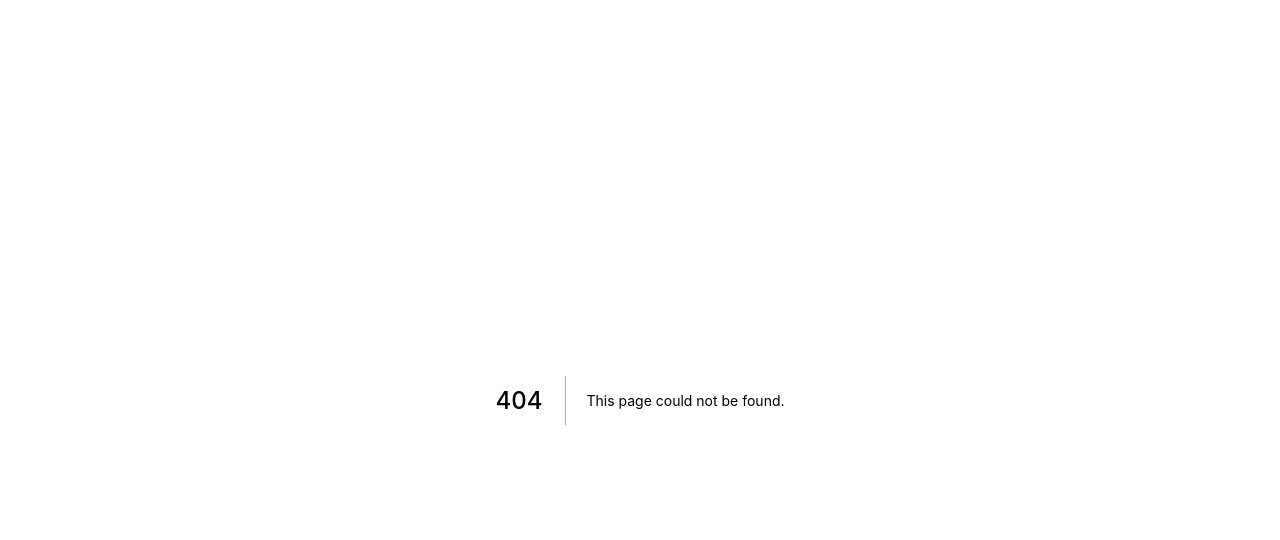
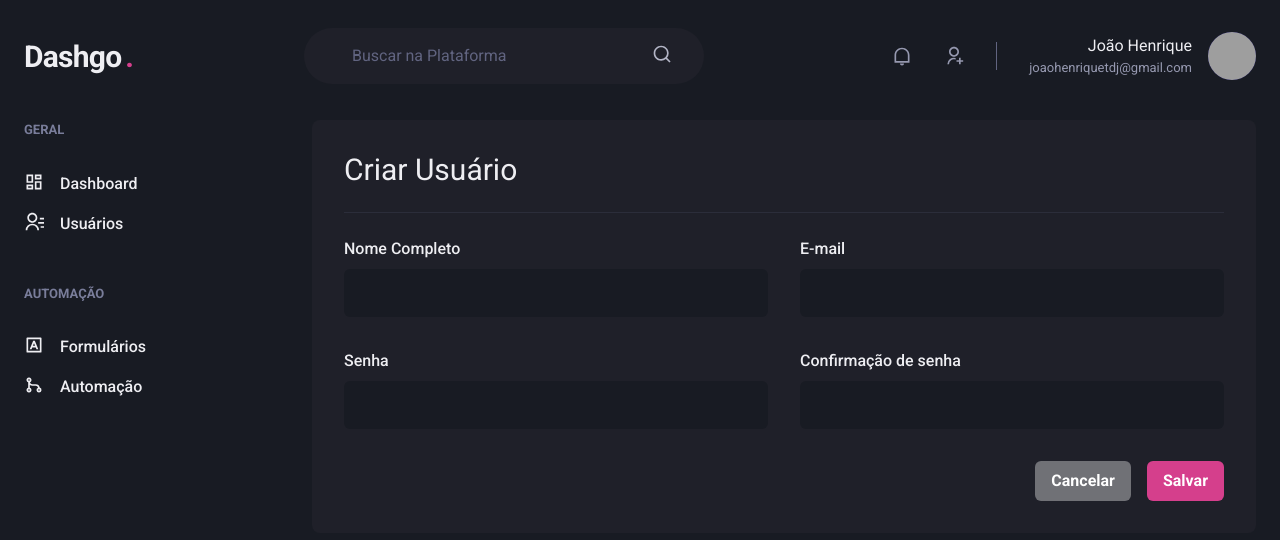
Before and after one commit to joaoh4547/dashgo, a Next.js app: page /users/create in a window 1280 px wide. Before the commit this address had no page. Shown: the top 540 px of the page. Built offline with nearby package versions, Linux system fonts and the light colour scheme; grey boxes are pictures that could not be loaded.

Commit message:
add create user page

```diff
--- /dev/null
+++ b/src/pages/users/create.tsx
@@ -0,0 +1,54 @@
+import {
+    Box,
+    Button,
+    Divider,
+    Flex,
+    Heading,
+    HStack,
+    SimpleGrid,
+    VStack,
+} from "@chakra-ui/react";
+import { Input } from "../../components/Form/Input";
+import { Header } from "../../components/Header";
+import { Sidebar } from "../../components/Sidebar";
+
+export default function CreateUser() {
+    return (
+        <Box>
+            <Header />
+            <Flex w="100%" my="6" maxW={1480} mx="auto" px="6">
+                <Sidebar />
+                <Box flex="1" borderRadius={8} bg="gray.800" p="8">
+                    <Heading size="lg" fontWeight="normal">
+                        Criar Usuário
+                    </Heading>
+                    <Divider my="6" borderColor="gray.700" />
+                    <VStack spacing="8">
+                        <SimpleGrid minChildWidth="240px" spacing="8" w="100%">
+                            <Input name="name" label="Nome Completo" />
+                            <Input name="email" type="email" label="E-mail" />
+                        </SimpleGrid>
+                        <SimpleGrid minChildWidth="240px" spacing="8" w="100%">
+                            <Input
+                                name="password"
+                                type="password"
+                                label="Senha"
+                            />
+                            <Input
+                                name="password_confirmation"
+                                type="password"
+                                label="Confirmação de senha"
+                            />
+                        </SimpleGrid>
+                    </VStack>
+                    <Flex mt="8" justify="flex-end">
+                        <HStack spacing="4">
+                            <Button colorScheme="whiteAlpha">Cancelar</Button>
+                            <Button colorScheme="pink">Salvar</Button>
+                        </HStack>
+                    </Flex>
+                </Box>
+            </Flex>
+        </Box>
+    );
+}
```
